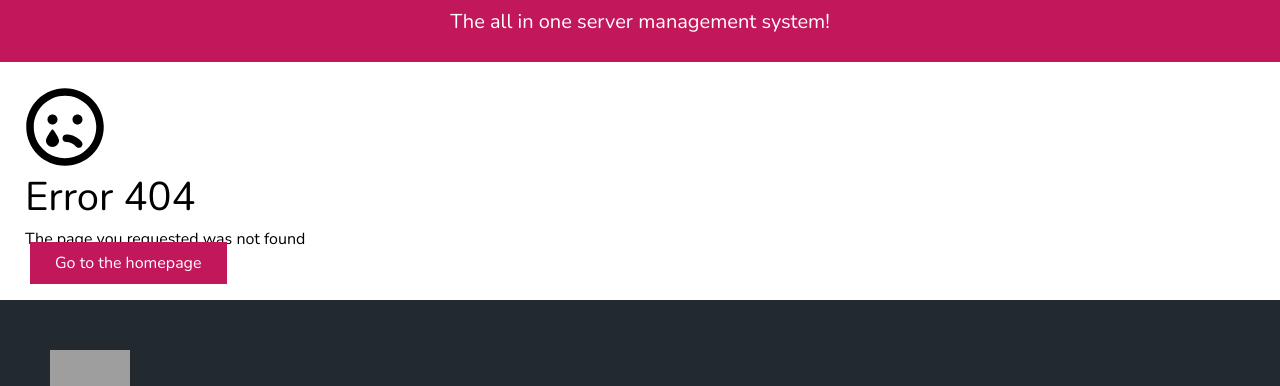
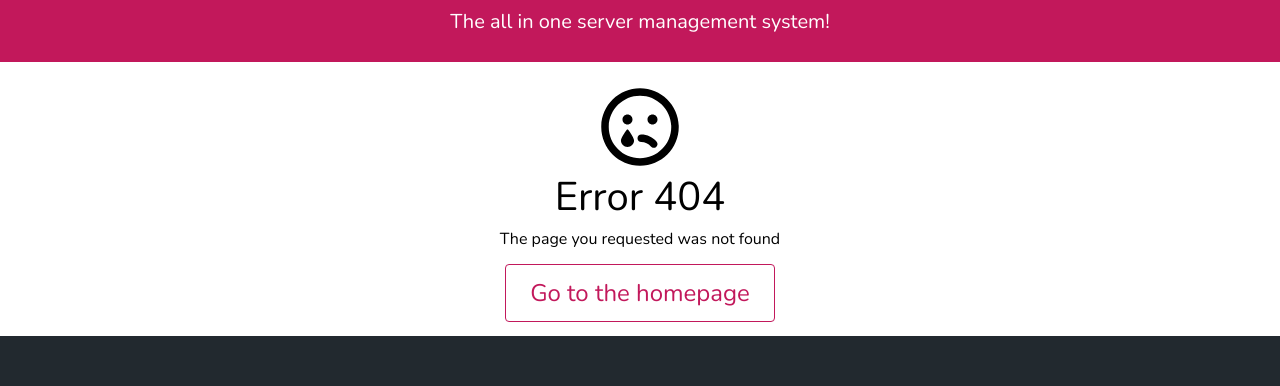
Before and after one commit to systemmanager-io/Showcase, a React (Create React App) app: page /cart in a window 1280 px wide. Shown: the part 130-516 px from the top of the page. Built offline with nearby package versions, Linux system fonts and the light colour scheme; grey boxes are pictures that could not be loaded.

Commit message:
Fixed the button on the error page

```diff
--- a/src/pages/NotFound.js
+++ b/src/pages/NotFound.js
@@ -10,12 +10,13 @@ export default class NotFound extends React.Component {
         return (
             <Fragment>
                 <SystemManagerShowcaseTopBar/>
-                <div className="center-content">
+                <div className="text-center">
                     <div className="showcase-padding" style={{height: 100 + "%"}}>
                         <h1><FontAwesomeIcon style={{fontSize: "5rem"}} icon={faSadTear}/></h1>
                         <h1 style={{fontSize: "2.5rem"}}>Error 404</h1>
                         <h5>The page you requested was not found</h5>
-                        <Link to="/" title="Go back to homepage" className="btn systemManagerButton systemManagerButton-border">Go to the
+                        <br />
+                        <Link to="/" title="Go back to homepage" className="bg-transparent py-3 px-6 border text-2xl notfound rounded">Go to the
                             homepage</Link>
                     </div>
                 </div>
--- a/src/sass/showcase.scss
+++ b/src/sass/showcase.scss
@@ -78,9 +78,21 @@ li {
     color: #ffffff !important;
 }
 
-.systemManagerButton:hover {
+.systemManagerButton-hover:hover {
     background: #ffffff;
     border-color: #ffffff;
+    color: $primary !important;
+}
+
+.notfound:hover {
+    background: $primary;
+    border-color: $primary;
+    color: #ffffff !important;
+}
+
+.notfound {
+    background: #ffffff;
+    border-color: $primary;
     color: $primary !important;
 }
 
```
